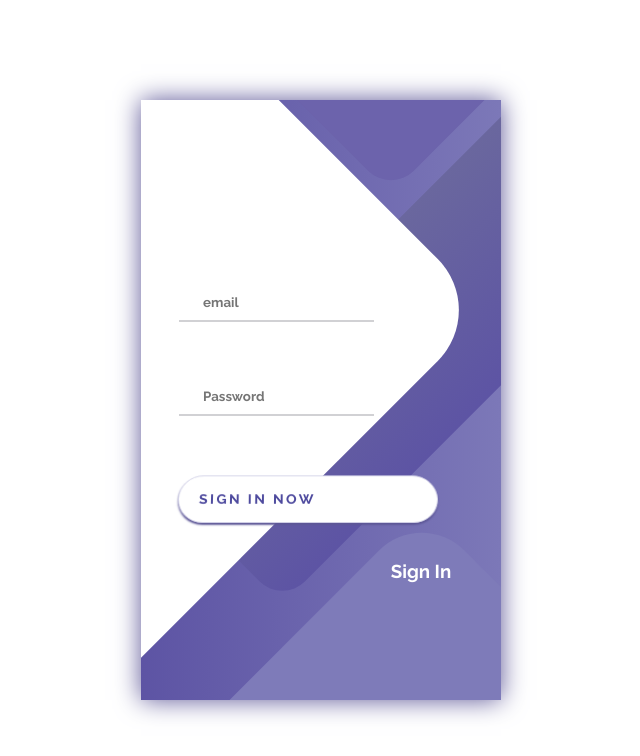
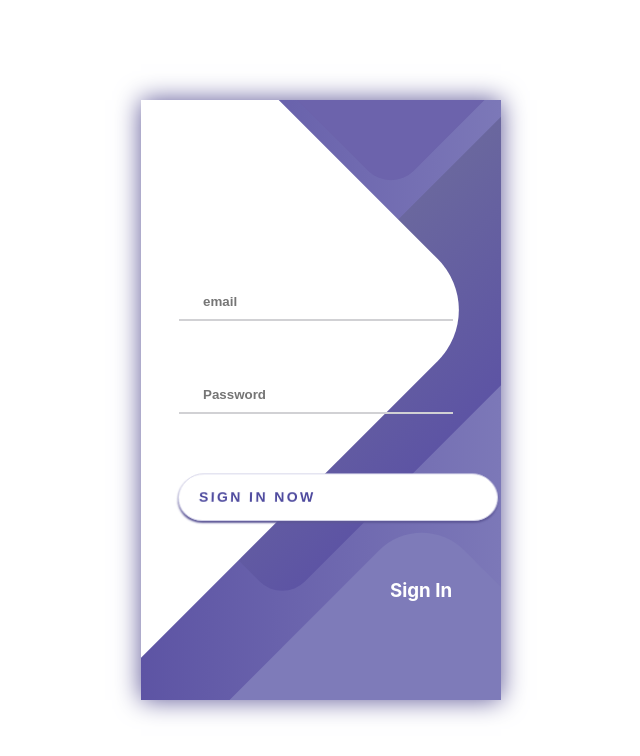
Before and after one commit to CodingMaster612/CapstoneReactJsFrontend-PRO, a React (Create React App) app: page / in a window 1280 px wide. Shown: the top 756 px of the page, without its empty margins (319-959 px from the left). Built offline with nearby package versions, Linux system fonts and the light colour scheme.

Commit message:
fixed header

```diff
--- a/src/App.css
+++ b/src/App.css
@@ -193,7 +193,7 @@ border-color:
   min-width: none;
   overflow: hidden;
   position: relative;
-  top: -100px;
+  top: 0px;
   left: 30%;
 
 
@@ -231,7 +231,7 @@ border-color:
 .icon-wrapper-column{
   position: relative;
   left: -27px;
-  top: 50px;
+  top: 200px;
 }
 
 .icon-bitcoin{
@@ -253,7 +253,7 @@ border-color:
   font-size: 20px;
   display: flex;
   position: relative;
-  top: 200px;
+  top: 150px;
   left: 100px;
 
 
@@ -266,7 +266,7 @@ border-color:
   font-size: 20px;
   display: flex;
   position: relative;
-  top: 275px;
+  top: 300px;
   left: 100px;
 
 
@@ -277,7 +277,7 @@ border-color:
   font-size: 20px;
   display: flex;
   position: relative;
-  top: 350px;
+  top: 450px;
   left: 100px;
 
 
@@ -341,7 +341,7 @@ border-color:
   font-weight: bold;
   font-family:'Courier New', Courier, monospace;
   position: relative;
-  top: 40px;
+  top: 10px;
 }
 .user-info h2{
   color: white;
@@ -349,7 +349,7 @@ border-color:
   font-weight: bold;
   font-family:'Courier New', Courier, monospace;
   position: relative;
-  top: 103px;
+  top: 170px;
 }
 .user-info h3{
   color: white;
@@ -357,7 +357,7 @@ border-color:
   font-weight: bold;
   font-family:'Courier New', Courier, monospace;
   position: relative;
-  top: 190px;
+  top: 320px;
 }
 .user-info h4{
   color: white;
@@ -374,6 +374,7 @@ border-color:
 .user-info-wrapper{
   position: relative;
   left: 130px;
+  top: 15%;
 
 }
 .section {
--- a/src/components/pages/Currency.js
+++ b/src/components/pages/Currency.js
@@ -1,6 +1,6 @@
 
 
-import '../../App.css';
+
 import CurrencyInput from "../../components/pages/CurrencyInput.js";
 import { useState, useEffect } from "react";
 import axios from "axios";
@@ -18,7 +18,7 @@ function Currency() {
   const [rates, setRates] = useState([]);
 
   // useEffect(() => {
-  //   axios.get('https://api.apilayer.com/fixer/latest?base=USD&apikey=8El09v1tgPaDSKNR0TGCUrzqXBE6AdDI')
+  //   axios.get('https://api.apilayer.com/fixer/latest?base=USD&apikey=yGb0LW5AcvHAYRPD5MS5l0kA9HjBr8Uf')
 
   //     .then(response => {
   //       setRates(response.data.rates);
@@ -118,7 +118,7 @@ function Currency() {
 const HeaderStyle = {
   width: "100%",
   height: "100vh",
-  backgroundColor: "gray",
+  backgroundColor: "white",
   backgroundPosition: "center",
   backgroundRepeat: "no-repeat",
   backgroundSize: "cover",
--- a/src/components/pages/Home.js
+++ b/src/components/pages/Home.js
@@ -31,9 +31,7 @@ return (
             <Link to="/currency">
             <FontAwesomeIcon className="icon-coins" icon={faCoins} />
             </Link>
-            <Link to="/signIn">
-            <FontAwesomeIcon className="icon-bracket" icon={faRightToBracket} />
-            </Link>
+
             <Link to="/profile">
             <FontAwesomeIcon className="icon-user" icon={faUser} />
             </Link>
@@ -51,9 +49,7 @@ return (
             <div className="user-info">
                <h3>View profile?</h3>
             </div>
-            <div className="user-info">
-               <h4>login?</h4>
-            </div>
+
          </div>
       </div>
       <div className="section">
--- a/src/components/reusables/RegisterBox.js
+++ b/src/components/reusables/RegisterBox.js
@@ -39,7 +39,7 @@ return (
             <div className="container">
                 <div className="screen">
                     <div className="screen__content">
-                        <form className="login">
+                        <div className="login">
                             <div className="login__field">
                                 <i className="login__icon fas fa-user"></i>
                                 <input placeholder="email" type="text" className="login__input" onChange={changeHandler} name="email" value={user.email} />
@@ -55,7 +55,7 @@ return (
                                 <span className="button__text">Sign Up Now</span>
                                 <i className="button__icon fas fa-chevron-right"></i>
                             </button>
-                        </form>
+                        </div>
                         <div className="social-login">
                             <h3>Sign Up</h3>
                             <div className="social-icons">
--- a/src/components/reusables/SignInBox.js
+++ b/src/components/reusables/SignInBox.js
@@ -1,15 +1,16 @@
 import axios from "axios";
 import { useState } from "react";
 import '../../css/signIn.css';
+import { useNavigate } from 'react-router'
 
 // import { useNavigate } from 'react-router'
 
 function SignInBox() {
    //  const navigator = useNavigate()
-
+   const navigator = useNavigate()
    const [user, setUser] = useState({
-       email:"",
-       password:""
+      email: "",
+      password: ""
    })
 
 
@@ -29,8 +30,8 @@ function SignInBox() {
          .then((response) => {
 
             console.log(response.data)
-            // navigator("/home")
-            localStorage.setItem("email", response.data.email)
+            localStorage.setItem("Credentials", response.data.email)
+            navigator('/Home')
 
          }).catch((e) => {
             console.log(e.response)
@@ -43,7 +44,7 @@ return (
          <div className="container">
             <div className="screen">
                <div className="screen__content">
-                        <form className="login">
+                  <div className="login">
                      <div className="login__field">
                         <i className="login__icon fas fa-user"></i>
                         <input placeholder="email" type="text" className="login__input" onChange={changeHandler} name="email" value={user.email} />
@@ -54,12 +55,12 @@ return (
 
                      </div>
 
-                            <button  className="button login__submit"onClick={submitHandler}>
+                     <button className="button login__submit" onClick={submitHandler}>
 
                         <span className="button__text">Sign In Now</span>
                         <i className="button__icon fas fa-chevron-right"></i>
                      </button>
-                        </form>
+                  </div>
                   <div className="social-login">
                      <h3>Sign In</h3>
                      <div className="social-icons">
--- a/src/css/signIn.css
+++ b/src/css/signIn.css
@@ -1,10 +1,10 @@
 @import url('https://fonts.googleapis.com/css?family=Raleway:400,700');
 
 * {
-	box-sizing: border-box;
-	margin: 0;
+	/* box-sizing: border-box; */
+	/* margin: 0; */
 	padding: 0;
-	font-family: Raleway, sans-serif;
+	/* font-family: Raleway, sans-serif; */
 }
 
 
--- a/src/css/signUp.css
+++ b/src/css/signUp.css
@@ -1,10 +1,10 @@
 @import url('https://fonts.googleapis.com/css?family=Raleway:400,700');
 
 * {
-	box-sizing: border-box;
-	margin: 0;
+	/* box-sizing: border-box; */
+	/* margin: 0; */
 	padding: 0;
-	font-family: Raleway, sans-serif;
+	/* font-family: Raleway, sans-serif; */
 }
 
 
```
Lines whose indentation alone changed are shown as unchanged.
